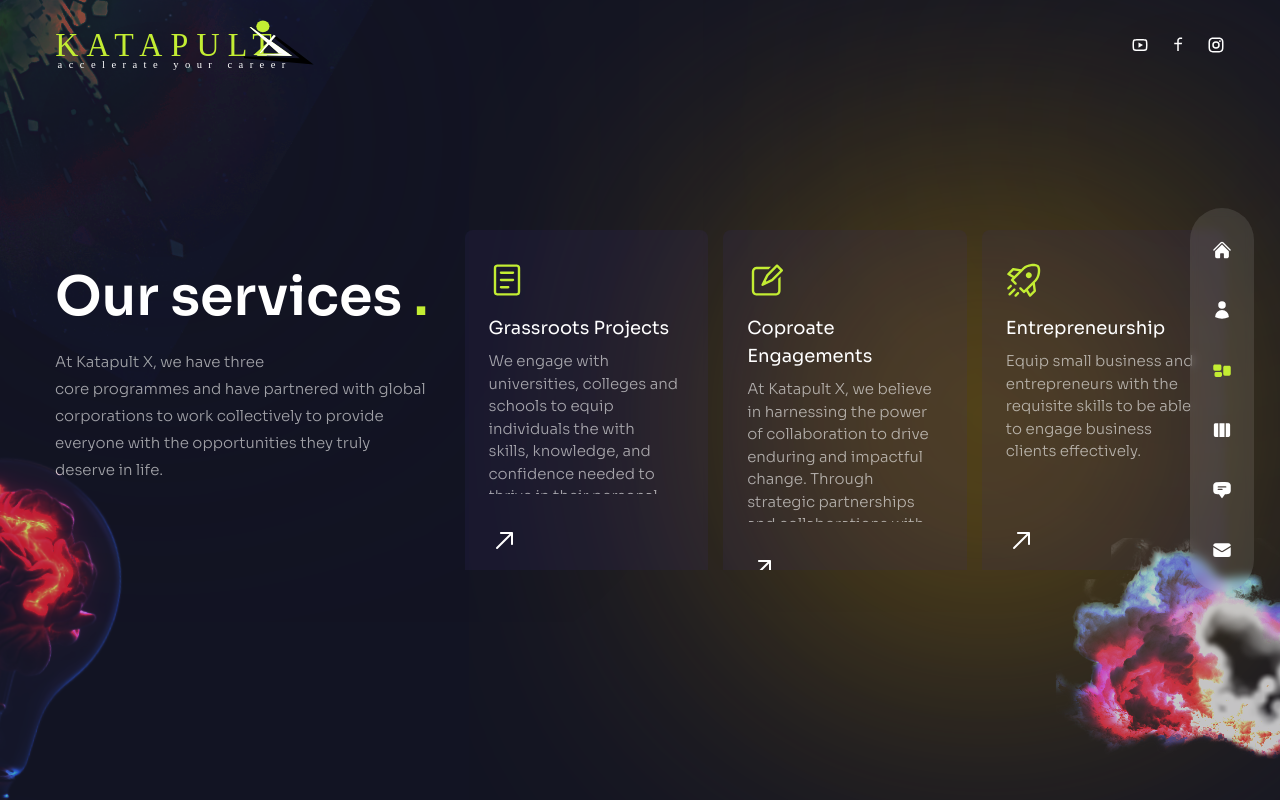
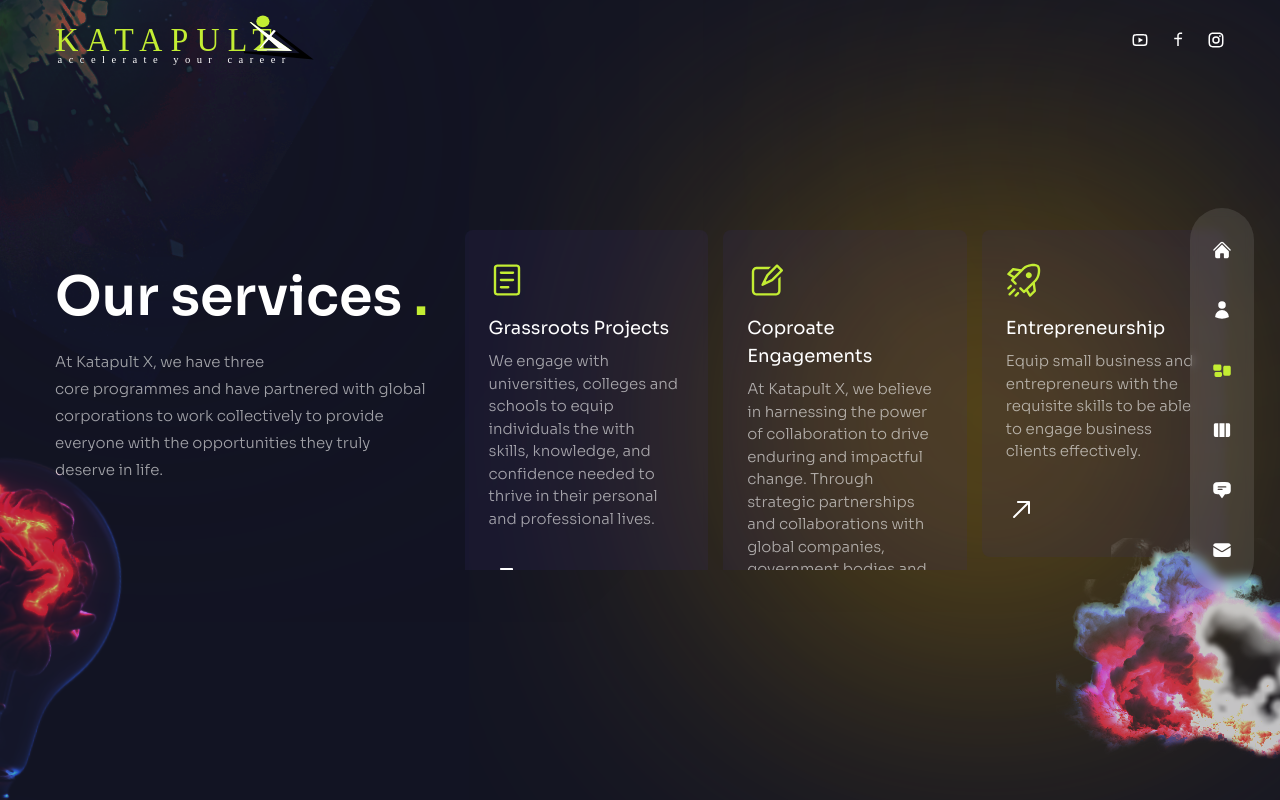
Before and after one commit to NewRay99/KatapultX, a Next.js app: page /services in a window 1280 px wide. Built offline with nearby package versions, Linux system fonts and the light colour scheme.

Commit message:
sizes adjusted in all pages

```diff
--- a/components/Header.js
+++ b/components/Header.js
@@ -9,9 +9,9 @@ import Socials from "../components/Socials";
 
 const Header = () => {
   return (
-    <header className="absolute z-10 w-full flex items-center px-16 xl:px-0 xl:h-[90px]">
+    <header className="absolute z-10 w-full flex items-center px-16 xl:px-0 xl:h-[80px]">
       <div className="container mx-auto">
-        <div className="flex flex-col lg:flex-row justify-between items-center gap-y-6 py-8 z-1050">
+        <div className="flex flex-col lg:flex-row justify-between items-center gap-y-4 py-4 z-1050">
           {/* logo */}
           <Link href={"/"}>
             <Image
--- a/components/ServiceSlider.js
+++ b/components/ServiceSlider.js
@@ -60,7 +60,7 @@ const ServiceSlider = () => {
         clickable: true,
       }}
       modules={[FreeMode, Pagination]}
-      className="h-[240px] sm:h-[340px]"
+      className="h-[280px] sm:h-[340px]"
     >
       {serviceData.map((item, index) => {
         return (
@@ -71,7 +71,7 @@ const ServiceSlider = () => {
               {/* title & desc */}
               <div className="mb-8">
                 <div className="mb-2 text-lg">{item.title}</div>
-                <p className="max-w-[360px] leading-normal overflow-y-auto h-36">
+                <p className="max-w-[350px] leading-normal">
                   {item.description}
                 </p>
               </div>
--- a/pages/about/index.js
+++ b/pages/about/index.js
@@ -185,7 +185,7 @@ const About = () => {
               );
             })}
           </div>
-          <div className="py-2 xl:py-6 flex flex-col gap-y-2 xl:gap-y-4 items-center xl:items-start h-40 hover:overflow-scroll md:h-auto md:overflow-auto ">
+          <div className="py-2 xl:py-6 flex flex-col gap-y-2 xl:gap-y-4 items-center xl:items-start ">
             {aboutData[index].info.map((item, itemIndex) => {
               return (
                 <div
--- a/pages/services/index.js
+++ b/pages/services/index.js
@@ -1,47 +1,49 @@
 // components
-import ServiceSlider from '../../components/ServiceSlider';
-import Bulb from '../../components/Bulb';
-import Circles from '../../components/Circles';
+import ServiceSlider from "../../components/ServiceSlider";
+import Bulb from "../../components/Bulb";
+import Circles from "../../components/Circles";
 
 // framer motion
-import { motion } from 'framer-motion';
-import { fadeIn } from '../../variants';
+import { motion } from "framer-motion";
+import { fadeIn } from "../../variants";
 
 const Services = () => {
   return (
-    <div className='h-full bg-primary/30 py-36 flex items-center'>
+    <div className="h-full bg-primary/30 py-36 flex items-center">
       <Circles />
-      <div className='container mx-auto'>
-        <div className='flex flex-col xl:flex-row gap-x-8'>
+      <div className="container mx-auto">
+        <div className="flex flex-col xl:flex-row gap-x-8">
           {/* text */}
-          <div className='text-center flex xl:w-[30vw] flex-col lg:text-left mb-4 xl:mb-0'>
+          <div className="text-center flex xl:w-[30vw] flex-col lg:text-left mb-4 xl:mb-0">
             <motion.h2
-              variants={fadeIn('up', 0.2)}
-              initial='hidden'
-              animate='show'
-              exit='hidden'
-              className='h2 xl:mt-8'
+              variants={fadeIn("up", 0.2)}
+              initial="hidden"
+              animate="show"
+              exit="hidden"
+              className="h2 xl:mt-8"
             >
-              Our services <span className='text-accent'>.</span>
+              Our services <span className="text-accent">.</span>
             </motion.h2>
             <motion.p
-              variants={fadeIn('up', 0.4)}
-              initial='hidden'
-              animate='show'
-              exit='hidden'
-              className='mb-4 max-w-[400px] mx-auto lg:mx-0'
+              variants={fadeIn("up", 0.4)}
+              initial="hidden"
+              animate="show"
+              exit="hidden"
+              className="md:flex md:max-w-[400px] mx-auto lg:mx-0 mb-4"
             >
-              At Katapult X, we have three core programmes and have partnered with global corporations to work collectively to provide everyone with the opportunities they truly deserve in life.
+              At Katapult X, we have three core programmes and have partnered
+              with global corporations to work collectively to provide everyone
+              with the opportunities they truly deserve in life.
             </motion.p>
           </div>
 
           {/* slider */}
           <motion.div
-            variants={fadeIn('down', 0.6)}
-            initial='hidden'
-            animate='show'
-            exit='hidden'
-            className='w-full xl:max-w-[65%]'
+            variants={fadeIn("down", 0.6)}
+            initial="hidden"
+            animate="show"
+            exit="hidden"
+            className="w-full xl:max-w-[65%]"
           >
             <ServiceSlider />
           </motion.div>
```
